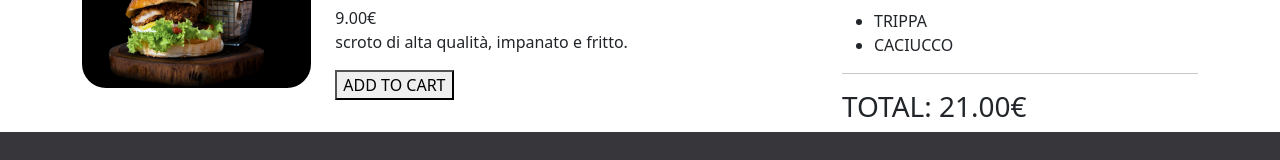
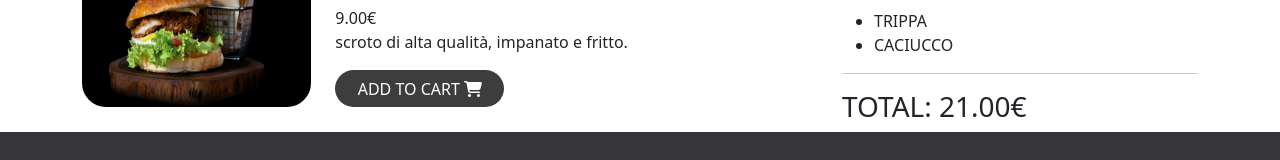
Before and after one commit to emanuele-pogliari/boolivery-frontend, a Vue app: page /restaurants/1 in a window 1280 px wide. Shown: the part 395-555 px from the top of the page. Built offline with nearby package versions, Linux system fonts and the light colour scheme; no server answers; what vue-awesome-paginate would draw is missing.

Commit message:
dish button pill

```diff
--- a/src/Pages/HomePage.vue
+++ b/src/Pages/HomePage.vue
@@ -52,4 +52,5 @@ export default {
   <AppMainContent></AppMainContent>
 </template>
 
-<style></style>
+<style>
+</style>
--- a/src/Pages/RestaurantDetails.vue
+++ b/src/Pages/RestaurantDetails.vue
@@ -89,7 +89,11 @@ export default {
                 <h4>available</h4>
                 <span> 9.00€ </span>
                 <p>scroto di alta qualità, impanato e fritto.</p>
-                <button> ADD TO CART </button>
+                <button class="dish_btn">
+                     ADD TO CART
+                     <i class="fa-solid fa-cart-shopping"></i>
+
+                </button>
               </div>
             </li>
           </ul>
@@ -102,7 +106,7 @@ export default {
 
         <div class="col-4">
           <h1>SHOPPING CART</h1>
-          <hr />
+          <hr/>
           <ul>
             <li>TRIPPA</li>
             <li>CACIUCCO</li>
@@ -132,12 +136,18 @@ export default {
 
 .dish_image {
     width: 100%;
-    height: 10rem;
+    height: 100%;
     border-radius: 24px;
     border-color: transparent;
     color: $text_color;
 }
 
+.dish_btn {
+    @include footer_button_style_pills;
+}
+
+
+
 
 
 </style>
--- a/src/components/AppFooter.vue
+++ b/src/components/AppFooter.vue
@@ -115,7 +115,7 @@ export default {
 
 </template>
 
-<style lang="scss">
+<style lang="scss" >
 @use "/src/variabiles.scss" as *;
 @use "/src/mixins.scss" as *;
 
```
